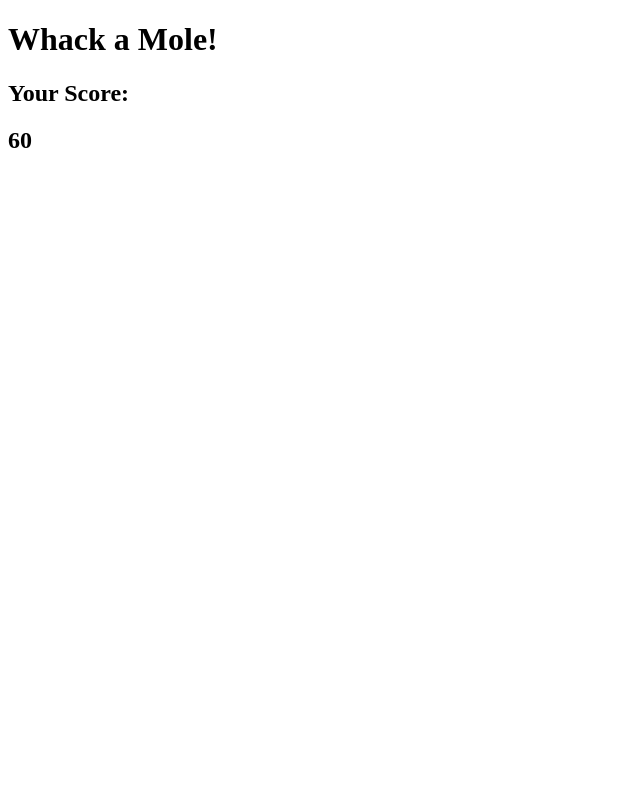
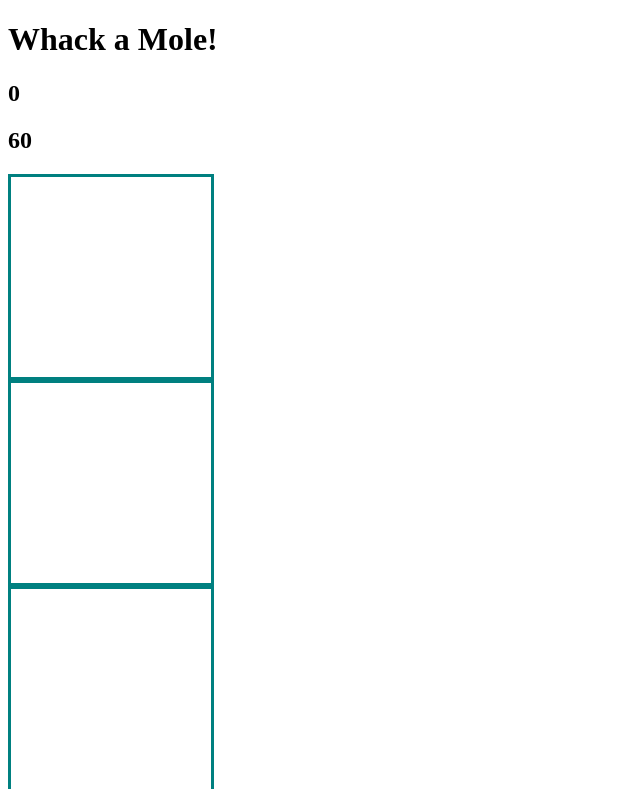
Before and after one commit to KristianColville1/my-whack-a-mole, a plain HTML site: page index.html in a window 1280 px wide. Shown: the top 789 px of the page, without its empty margins (0-640 px from the left). Drawn offline with Linux system fonts and the light colour scheme.

Commit message:
Add link to css and style squares

```diff
--- a/assets/css/style.css
+++ b/assets/css/style.css
@@ -0,0 +1,6 @@
+.square {
+    width: 200px;
+    height: 200px;
+    border-style: solid;
+    border-color: teal;
+}
--- a/index.html
+++ b/index.html
@@ -4,11 +4,12 @@
     <meta charset="UTF-8">
     <meta http-equiv="X-UA-Compatible" content="IE=edge">
     <meta name="viewport" content="width=device-width, initial-scale=1.0">
+    <link href="assets/css/style.css" rel="stylesheet">
     <title>Whack a Mole</title>
 </head>
 <body>
     <h1>Whack a Mole!</h1>
-    <h2>Your Score:</h2>
+    <h2 id="score">0</h2>
     <h2 id="time-left">60</h2>
     <div class="grid">
         <div class="square" id="1"></div>
```
